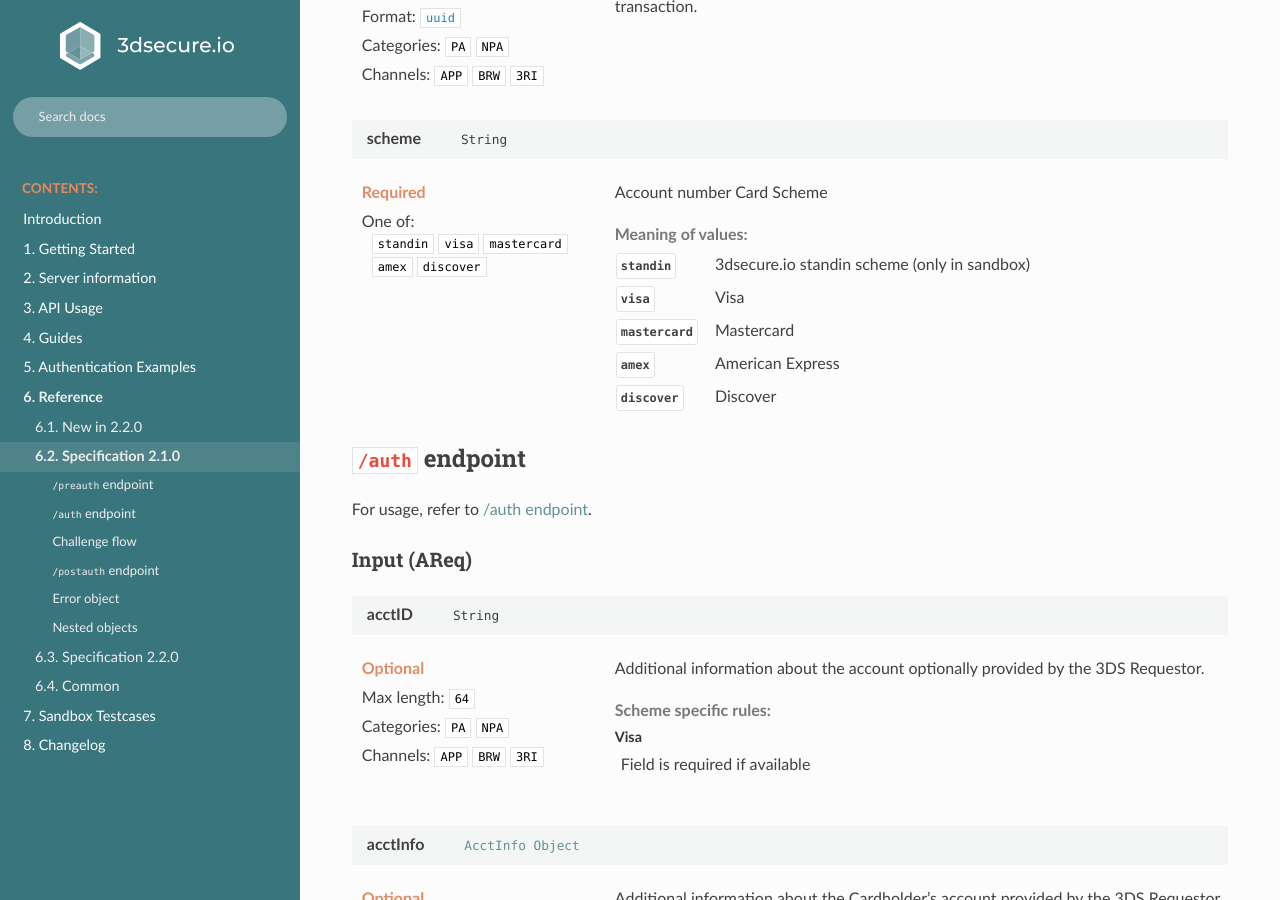
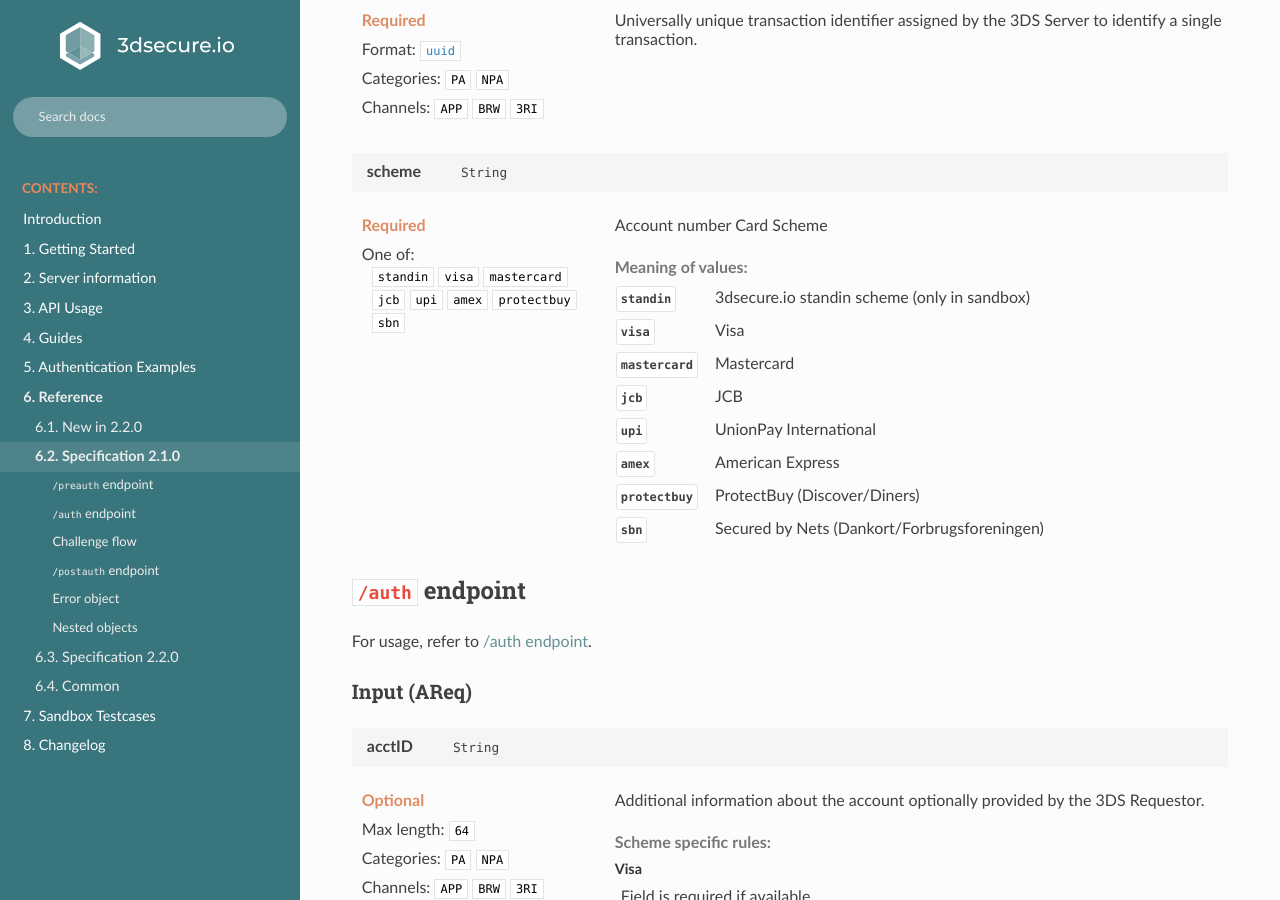
Before and after one commit to clearhaus/3DSv2-api-documentation, a Sphinx documentation site: the page built from source/specification_210.rst, in a window 1280 px wide and 900 px high, scrolled down 2964 px. Built offline with Sphinx 7.4.7 and the Read the Docs theme 2.0.0, drawn with Linux system fonts in a browser that asks for light colours; some of the changed text lies outside the part shown.

Commit message:
Bring scheme/DS table up to date
Add JCB, SBN, and UPI, and rename Discover to ProtectBuy

```diff
--- a/source/_static/crd.html
+++ b/source/_static/crd.html
@@ -299,8 +299,11 @@ One of:
 <code><span class='pre'>standin</span></code>
 <code><span class='pre'>visa</span></code>
 <code><span class='pre'>mastercard</span></code>
+<code><span class='pre'>jcb</span></code>
+<code><span class='pre'>upi</span></code>
 <code><span class='pre'>amex</span></code>
-<code><span class='pre'>discover</span></code>
+<code><span class='pre'>protectbuy</span></code>
+<code><span class='pre'>sbn</span></code>
 </div>
 </div>
 </div>
@@ -328,16 +331,35 @@ One of:
 </tr>
 <tr class='enumEntry'>
 <td class='enumKey'>
+<span>jcb</span>
+</td>
+<td class='enumValue'>JCB</td>
+</tr>
+<tr class='enumEntry'>
+<td class='enumKey'>
+<span>upi</span>
+</td>
+<td class='enumValue'>UnionPay International</td>
+</tr>
+<tr class='enumEntry'>
+<td class='enumKey'>
 <span>amex</span>
 </td>
 <td class='enumValue'>American Express</td>
 </tr>
 <tr class='enumEntry'>
 <td class='enumKey'>
-<span>discover</span>
+<span>protectbuy</span>
 </td>
-<td class='enumValue'>Discover</td>
+<td class='enumValue'>ProtectBuy (Discover/Diners)</td>
 </tr>
-</table></div>
+<tr class='enumEntry'>
+<td class='enumKey'>
+<span>sbn</span>
+</td>
+<td class='enumValue'>Secured by Nets (Dankort/Forbrugsforeningen)</td>
+</tr>
+</table>
+</div>
 </div></div>
 </div>
--- a/source/_static/preauth.html
+++ b/source/_static/preauth.html
@@ -43,6 +43,7 @@ One of:
 <code><span class='pre'>visa</span></code>
 <code><span class='pre'>mastercard</span></code>
 <code><span class='pre'>jcb</span></code>
+<code><span class='pre'>upi</span></code>
 <code><span class='pre'>amex</span></code>
 <code><span class='pre'>protectbuy</span></code>
 <code><span class='pre'>sbn</span></code>
@@ -79,6 +80,12 @@ One of:
 </tr>
 <tr class='enumEntry'>
 <td class='enumKey'>
+<span>upi</span>
+</td>
+<td class='enumValue'>UnionPay International</td>
+</tr>
+<tr class='enumEntry'>
+<td class='enumKey'>
 <span>amex</span>
 </td>
 <td class='enumValue'>American Express</td>
```
